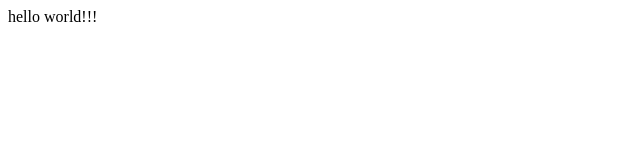
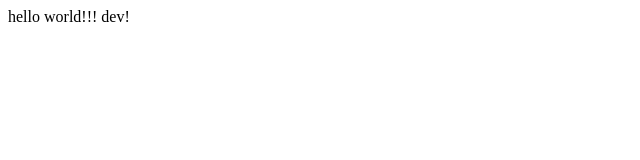
Before and after one commit to Larmyliu/git, a plain HTML site: page index.html in a window 1280 px wide. Shown: the full height of the page, 0-640 px from the left. Drawn offline with Linux system fonts and the light colour scheme.

Commit message:
dev_test

```diff
--- a/index.html
+++ b/index.html
@@ -7,5 +7,6 @@
 </head>
 <body>
     hello world!!!
+    dev!
 </body>
 </html>
```
